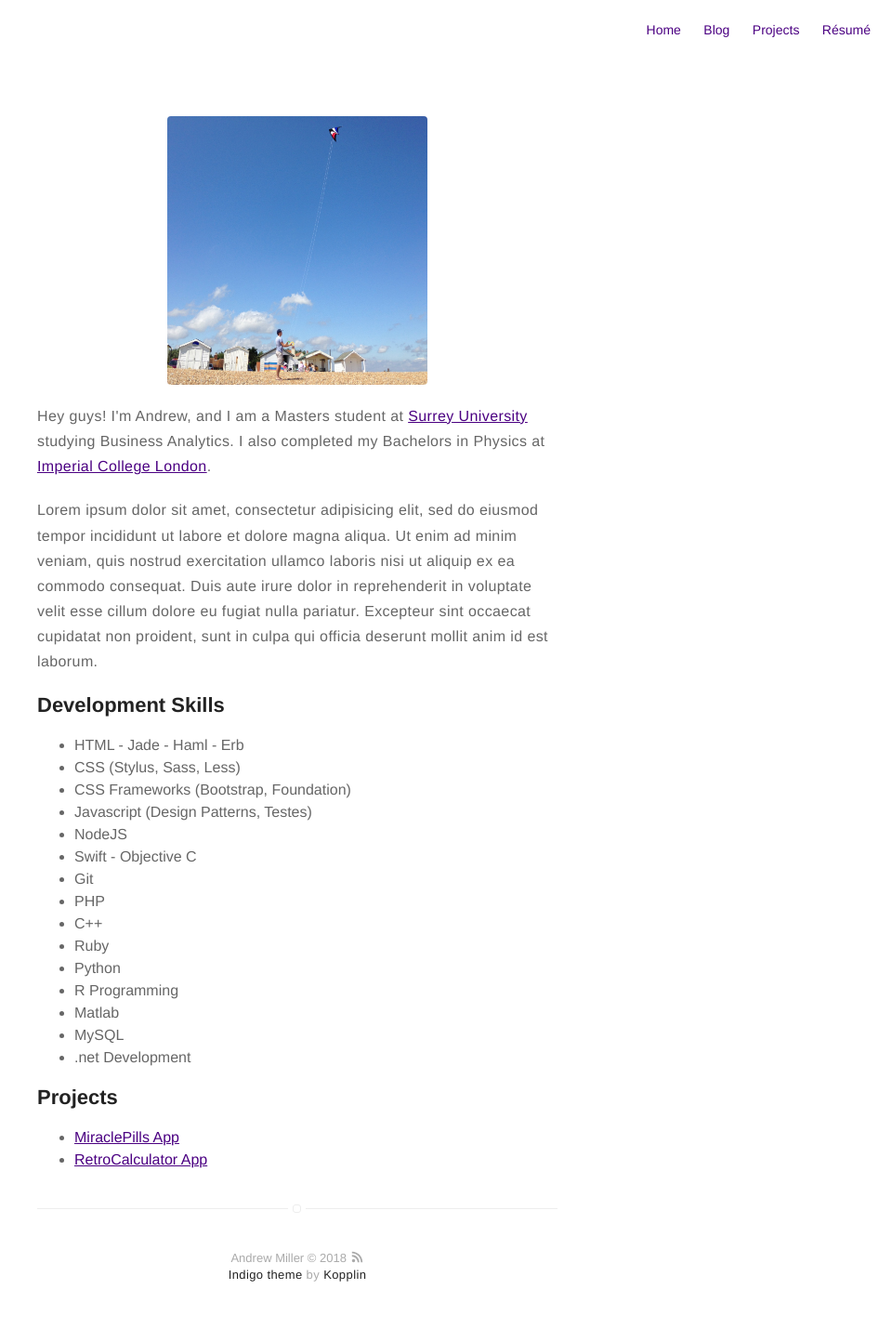
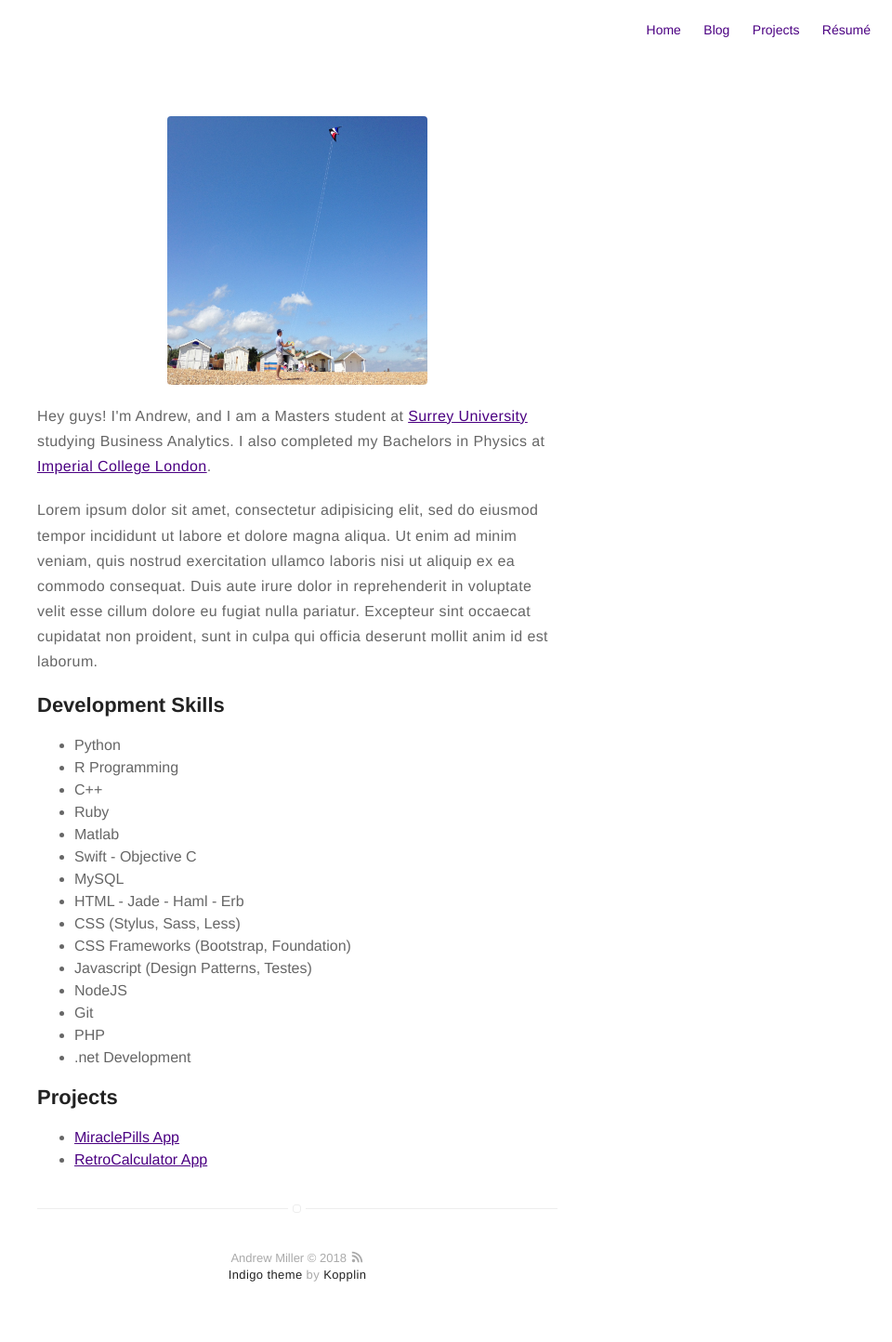
Before and after one commit to milldawg167/milldawg167.github.io, a Jekyll site: the page built from about.md, in a window 1280 px wide. Shown: the whole page at 93% size, without its empty margins (320-1280 px from the left). Built offline with Jekyll 4.4.1, drawn with Linux system fonts in a browser that asks for light colours; some of the changed lines change nothing that is shown.

Commit message:
Update about.md

```diff
--- a/about.md
+++ b/about.md
@@ -6,7 +6,8 @@
 
 <p>Hey guys! I'm Andrew, and I am a Masters student at <a href =
 "https://www.surrey.ac.uk/business-school">Surrey University</a> studying
-Business Analytics. I also completed my Bachelors in Physics at <a href ="http://www.imperial.ac.uk">Imperial College London</a>.</p>
+Business Analytics. I also completed my Bachelors in Physics at <a href =
+"http://www.imperial.ac.uk">Imperial College London</a>.</p>
 
 <p>Lorem ipsum dolor sit amet, consectetur adipisicing elit, sed do eiusmod
 tempor incididunt ut labore et dolore magna aliqua. Ut enim ad minim veniam,
@@ -18,26 +19,26 @@
 <h2>Development Skills</h2>
 
 <ul class="skill-list">
+	<li>Python</li>
+	<li>R Programming</li>
+	<li>C++</li>
+	<li>Ruby</li>
+	<li>Matlab</li>
+	<li>Swift - Objective C</li>
+	<li>MySQL</li>
 	<li>HTML - Jade - Haml - Erb</li>
 	<li>CSS (Stylus, Sass, Less)</li>
 	<li>CSS Frameworks (Bootstrap, Foundation)</li>
 	<li>Javascript (Design Patterns, Testes)</li>
 	<li>NodeJS</li>
-	<li>Swift - Objective C</li>
 	<li>Git</li>
 	<li>PHP</li>
-	<li>C++</li>
-	<li>Ruby</li>
-	<li>Python</li>
-	<li>R Programming</li>
-	<li>Matlab</li>
-	<li>MySQL</li>
 	<li>.net Development</li>
 </ul>
 
 <h2>Projects</h2>
 
 <ul>
-	<li><a href="https://github.com/MiraclePills">MiraclePills App</a></li>
-	<li><a href="https://github.com/RetroCalculator">RetroCalculator App</a></li>
+	<li><a href="https://github.com/milldawg167/MiraclePills">MiraclePills App</a></li>
+	<li><a href="https://github.com/milldawg167/RetroCalculator">RetroCalculator App</a></li>
 </ul>
```
